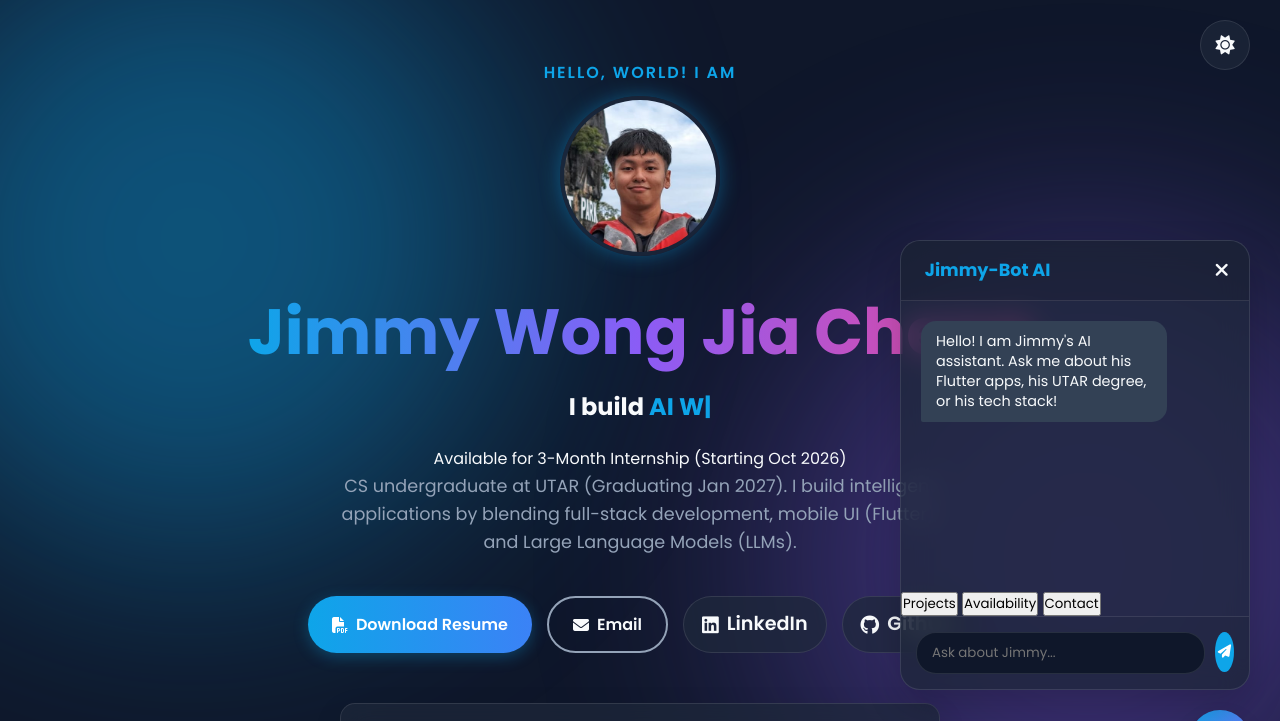
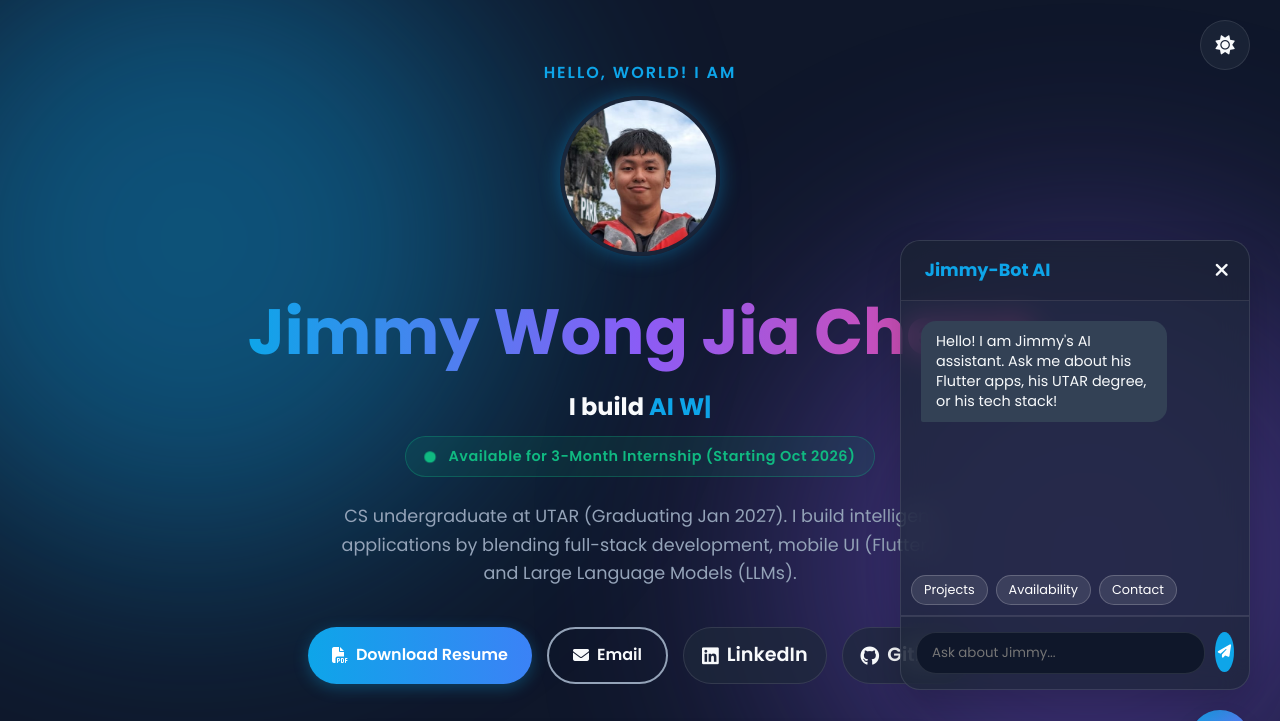
Before and after one commit to ChickenGor/jimmy_wong, a plain HTML site: page index.html in a window 1280 px wide. Both pictures are taken after a click on the button 1220 px from the left and 740 px from the top of the page. Shown: the top 721 px of the page. Drawn offline with nearby package versions, Linux system fonts and the light colour scheme; no server answers; some icons are missing.

Commit message:
Update style.css

```diff
--- a/style.css
+++ b/style.css
@@ -26,6 +26,31 @@ body.dark-mode {
     --card-border: rgba(255, 255, 255, 0.1);
     --primary-accent: #0ea5e9;
     --tag-bg: #334155;
+}
+
+/* =========================================
+   Aurora Scroll Progress Bar
+   ========================================= */
+
+#scroll-progress {
+    position: fixed;
+    top: 0;
+    left: 0;
+    width: 0%; /* Starts at 0% when page loads */
+    height: 4px;
+    background: linear-gradient(90deg, #8b5cf6, #3b82f6, #10b981, #8b5cf6);
+    background-size: 200% auto;
+    z-index: 10000; /* Ensures it stays on top of the terminal and chatbot */
+    border-radius: 0 2px 2px 0;
+    box-shadow: 0 0 10px rgba(139, 92, 246, 0.6);
+    animation: gradient-shift 3s linear infinite; /* Makes the colors flow */
+    transition: width 0.1s ease-out; /* Makes the scrolling smooth */
+}
+
+/* Animates the gradient colors to slide sideways */
+@keyframes gradient-shift {
+    0% { background-position: 0% center; }
+    100% { background-position: 200% center; }
 }
 
 body {
@@ -123,6 +148,56 @@ body {
     color: var(--text-muted);
     font-size: 1.1rem;
     margin-bottom: 40px;
+}
+
+/* =========================================
+   Pulse Availability Indicator
+   ========================================= */
+
+.availability-status {
+    display: inline-flex;
+    align-items: center;
+    gap: 12px;
+    background: rgba(16, 185, 129, 0.1); /* Very transparent emerald green */
+    border: 1px solid rgba(16, 185, 129, 0.3);
+    padding: 8px 18px;
+    border-radius: 50px;
+    margin-bottom: 25px;
+    margin-top: -10px; /* Pulls it slightly closer to the role text */
+}
+
+.status-text {
+    font-size: 0.9rem;
+    color: #10b981; /* Emerald green text */
+    font-weight: 600;
+    letter-spacing: 0.5px;
+}
+
+.pulse-dot {
+    width: 12px;
+    height: 12px;
+    background-color: #10b981;
+    border-radius: 50%;
+    display: inline-block;
+    flex-shrink: 0;
+    animation: pulse-animation 2s infinite;
+}
+
+/* The actual heartbeat animation */
+@keyframes pulse-animation {
+    0% {
+        transform: scale(0.95);
+        box-shadow: 0 0 0 0 rgba(16, 185, 129, 0.7);
+    }
+    70% {
+        transform: scale(1);
+        /* Expands the shadow outwards and fades it to 0 opacity */
+        box-shadow: 0 0 0 12px rgba(16, 185, 129, 0);
+    }
+    100% {
+        transform: scale(0.95);
+        box-shadow: 0 0 0 0 rgba(16, 185, 129, 0);
+    }
 }
 
 /* Buttons */
@@ -594,6 +669,31 @@ footer {
 }
 
 /* Input Area */
+
+.chat-quick-replies {
+    display: flex;
+    gap: 8px;
+    padding: 10px;
+    overflow-x: auto; /* Allows scrolling if you add more buttons */
+    border-bottom: 1px solid rgba(255, 255, 255, 0.1);
+}
+
+.chip {
+    background: rgba(255, 255, 255, 0.1);
+    border: 1px solid rgba(255, 255, 255, 0.2);
+    color: white;
+    padding: 5px 12px;
+    border-radius: 15px;
+    font-size: 0.8rem;
+    cursor: pointer;
+    white-space: nowrap;
+    transition: background 0.2s;
+}
+
+.chip:hover {
+    background: rgba(14, 165, 233, 0.4);
+    border-color: #0ea5e9;
+}
 .chat-input-area {
     padding: 15px;
     display: flex;
@@ -610,6 +710,12 @@ footer {
     background: var(--bg-color);
     color: var(--text-main);
     outline: none;
+}
+
+.ai-message:contains("Jimmy-Bot is typing...") {
+    font-style: italic;
+    opacity: 0.7;
+    font-size: 0.85rem;
 }
 
 #send-btn {
```
